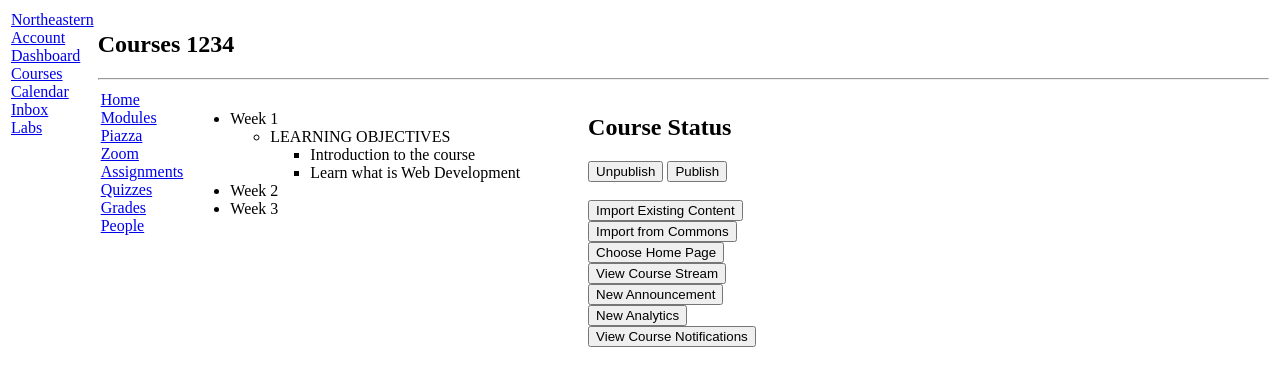
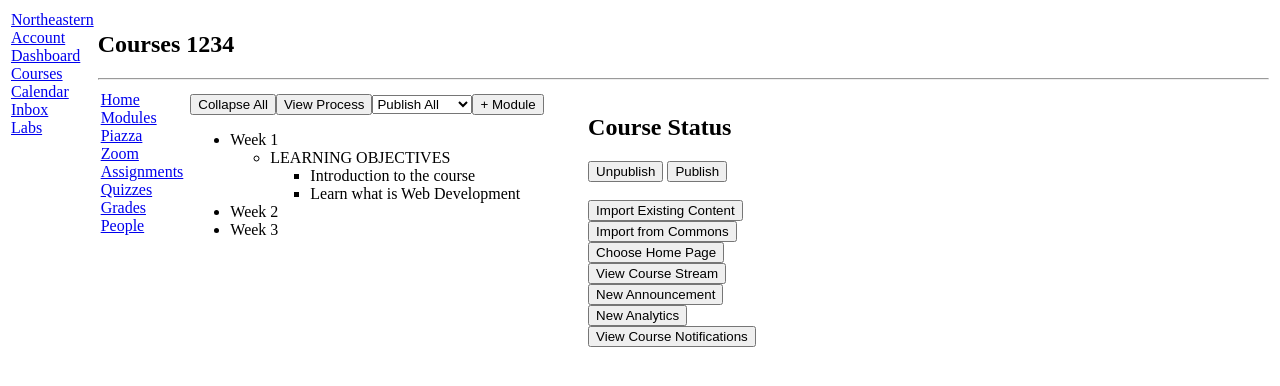
Before and after one commit to samc45/kambaz-next-js, a Next.js app: page /courses/1234/home in a window 1280 px wide. Shown: the top 386 px of the page. Built offline with nearby package versions, Linux system fonts and the light colour scheme.

Commit message:
Top Course Navbar Added

```diff
--- a/app/(kambaz)/courses/[cid]/modules/page.tsx
+++ b/app/(kambaz)/courses/[cid]/modules/page.tsx
@@ -1,7 +1,13 @@
 export default function Modules() {
   return (
     <div>
-      {/* Implement Collapse All button, View Progress button, etc. */}
+      <button>Collapse All</button>
+      <button>View Process</button>
+      <select>
+        <option>Publish All</option>
+        <option>Unpublish All</option>
+      </select>
+      <button>+ Module</button>
       <ul id="wd-modules">
         <li className="wd-module">
           <div className="wd-title">Week 1</div>
```
